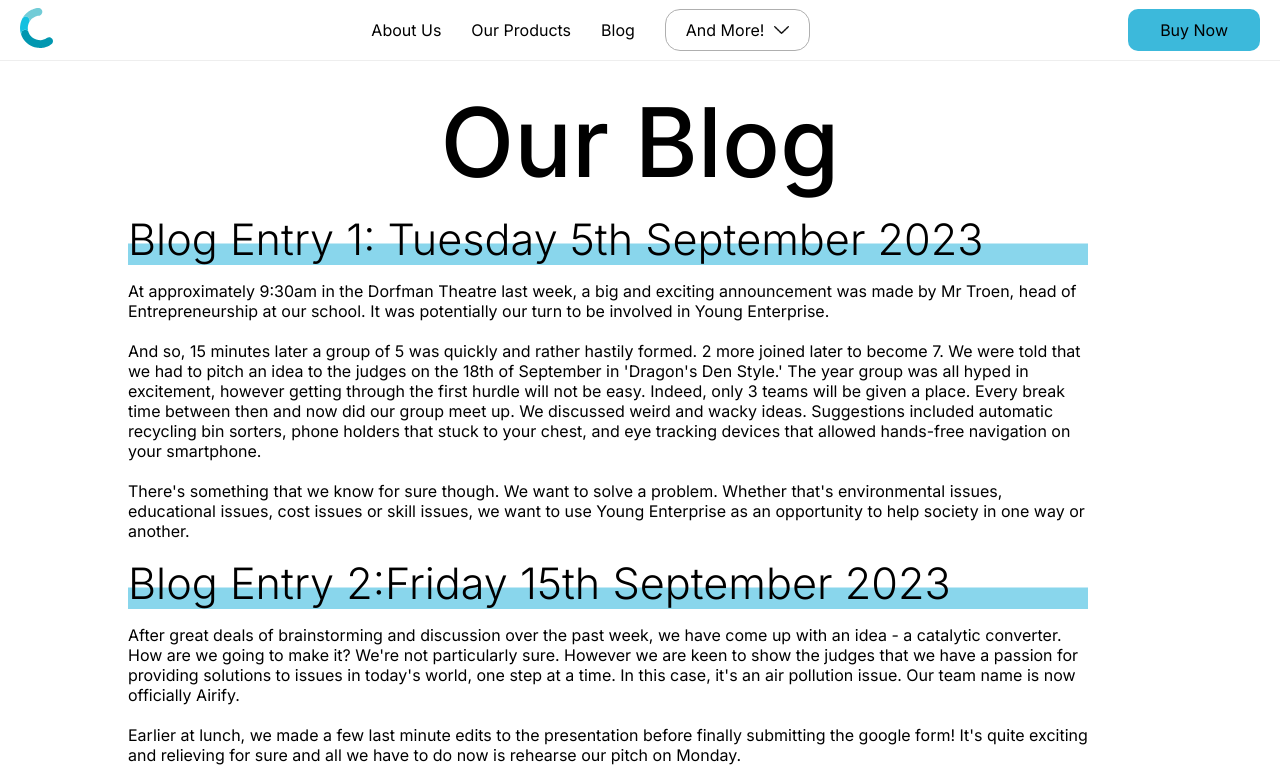
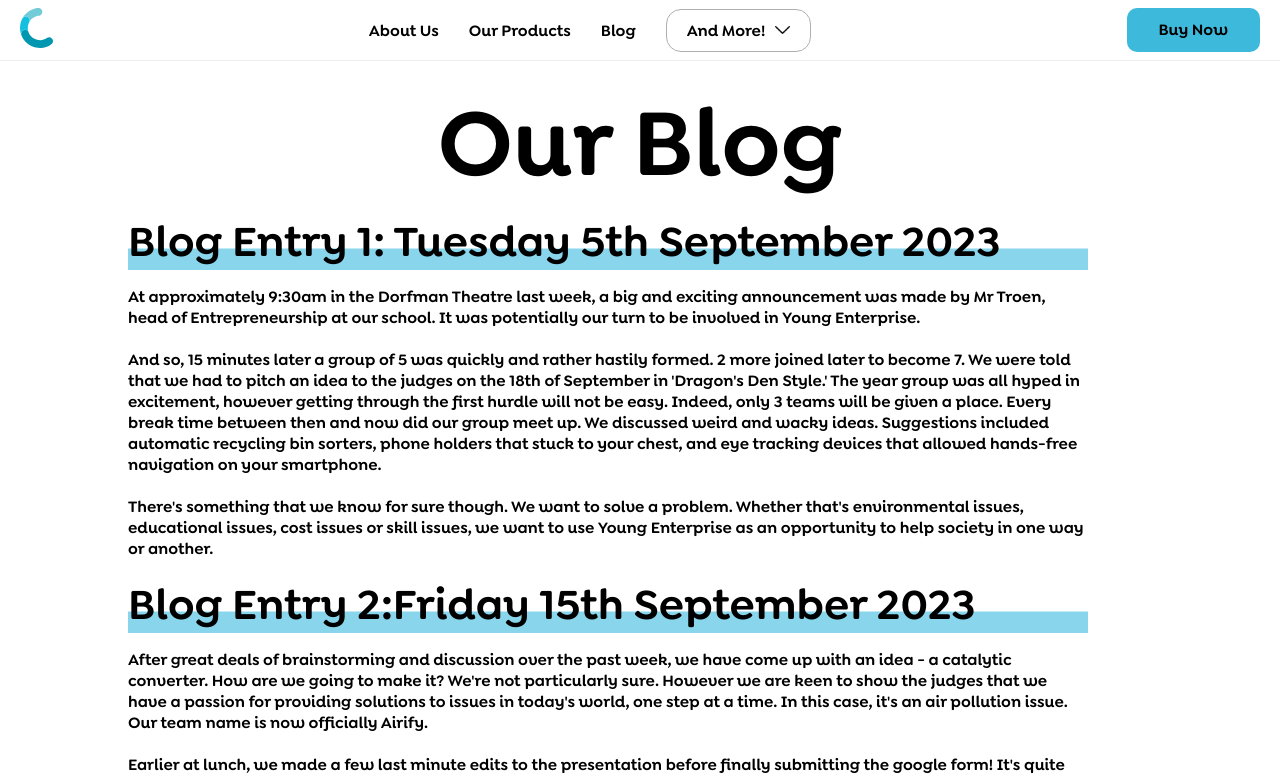
Before and after one commit to ansaria11/3exper, a Next.js app: page /blog in a window 1280 px wide. Shown: the top 776 px of the page. Built offline with nearby package versions, Linux system fonts and the light colour scheme.

Commit message:
fixed some bugs

```diff
--- a/package.json
+++ b/package.json
@@ -14,11 +14,13 @@
     "@studio-freight/lenis": "^1.0.42",
     "@studio-freight/react-lenis": "^0.0.46",
     "clsx": "^2.1.0",
+    "draco3d": "^1.5.7",
     "gsap": "^3.12.5",
     "next": "14.1.4",
     "react": "^18",
     "react-dom": "^18",
     "sass": "^1.72.0",
+    "sharp": "^0.33.3",
     "three": "^0.162.0"
   },
   "devDependencies": {
--- a/src/components/AceOff/index.js
+++ b/src/components/AceOff/index.js
@@ -13,6 +13,7 @@ export function AceOffModel() {
     const meshRef = useRef()
     box.position.set(0, 0, 0)
 
+
     useFrame((state, delta) => (meshRef.current.rotation.z += delta * 0.05))
     return <primitive object={box} ref={meshRef} rotation={[-Math.PI / 2 - 0, 0, Math.PI]}/>;
 }
@@ -25,8 +26,8 @@ export default function AceOff(props) {
         <Canvas className={cn(s.canvas1)}>
             <AceOffModel/>
             <PerspectiveCamera makeDefault position={[0,0,2.5]}/>
-            <ambientLight intensity={3}/>
-            <pointLight ref={plRef} position={[0,0,6]} intensity={3}/>
+            <ambientLight intensity={3.5}/>
+
         </Canvas>
     )
 }
--- a/src/components/CustNavbar/CustNavbar.module.scss
+++ b/src/components/CustNavbar/CustNavbar.module.scss
@@ -7,6 +7,7 @@
     justify-content: space-between;
     border-bottom: 1px solid rgb(238, 238, 238);
     position: relative;
+    z-index: 10;
 }
 
 .logo {
--- a/src/components/Products/Products.module.scss
+++ b/src/components/Products/Products.module.scss
@@ -4,7 +4,7 @@
     height: 45em;
     align-content: center;
     justify-content: space-evenly;
-
+    margin: 5%;
 }
 
 .titleText {
@@ -31,8 +31,6 @@
     grid-template-columns: 2;
     grid-template-rows: 2;
     gap: 20px;
-
-
 }
 
 .product {
--- a/src/components/Products/index.js
+++ b/src/components/Products/index.js
@@ -29,7 +29,7 @@ export default function Products() {
                 </div>
                 <div className={cn(s.product, s.p4)}>
                     <img className={cn(s.image)}/>
-                    <p className={cn(s.productText)}>Inclusive     Ace-Off!</p>
+                    <p className={cn(s.productText)}>Inclusive Ace-Off!</p>
                 </div>
             </div>
         </div>
--- a/src/components/WhoWeAre/WhoWeAre.module.scss
+++ b/src/components/WhoWeAre/WhoWeAre.module.scss
@@ -1,5 +1,5 @@
 .container {
-
+    overflow: hidden;
 }
 
 .titleText {
--- a/src/layout/index.js
+++ b/src/layout/index.js
@@ -18,7 +18,7 @@ export default function Layout({children}) {
         <>
             <ReactLenis root>
                 <main>
-                    <div className={cn(s.layout, inter.className)}>
+                    <div className={cn(s.layout, )}>
                         <CustNavbar/>
                         {children}
                         <Footer/>
```
Also changed, not shown: 1 other file (tests, documents, lock files or other folders).
